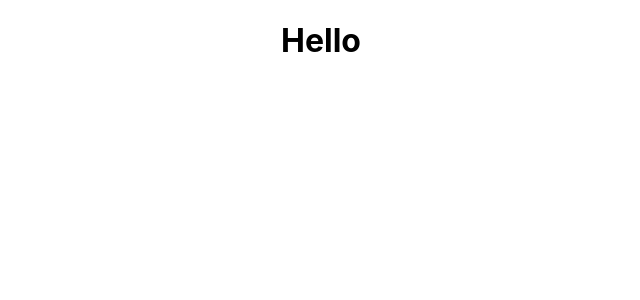
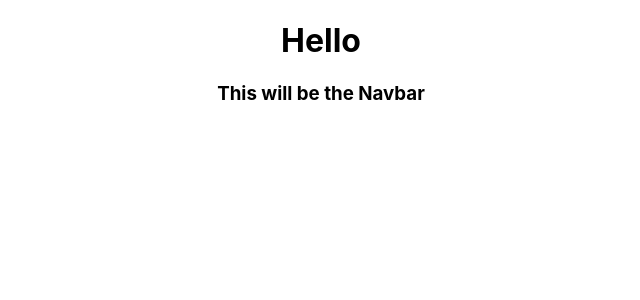
Before and after one commit to white-board-devmtn/master_commander, a React (Create React App) app: page / in a window 1280 px wide. Shown: the top 300 px of the page, without its empty margins (319-959 px from the left). Built offline with nearby package versions, Linux system fonts and the light colour scheme.

Commit message:
first commit

```diff
--- a/src/Components/NavBar/NavBar.js
+++ b/src/Components/NavBar/NavBar.js
@@ -4,6 +4,7 @@ const NavBar = (props) => (
   <div>
     <div>
       <h1>Hello</h1>
+      <h3>This will be the Navbar</h3>
     </div>
   </div>
 )
```
